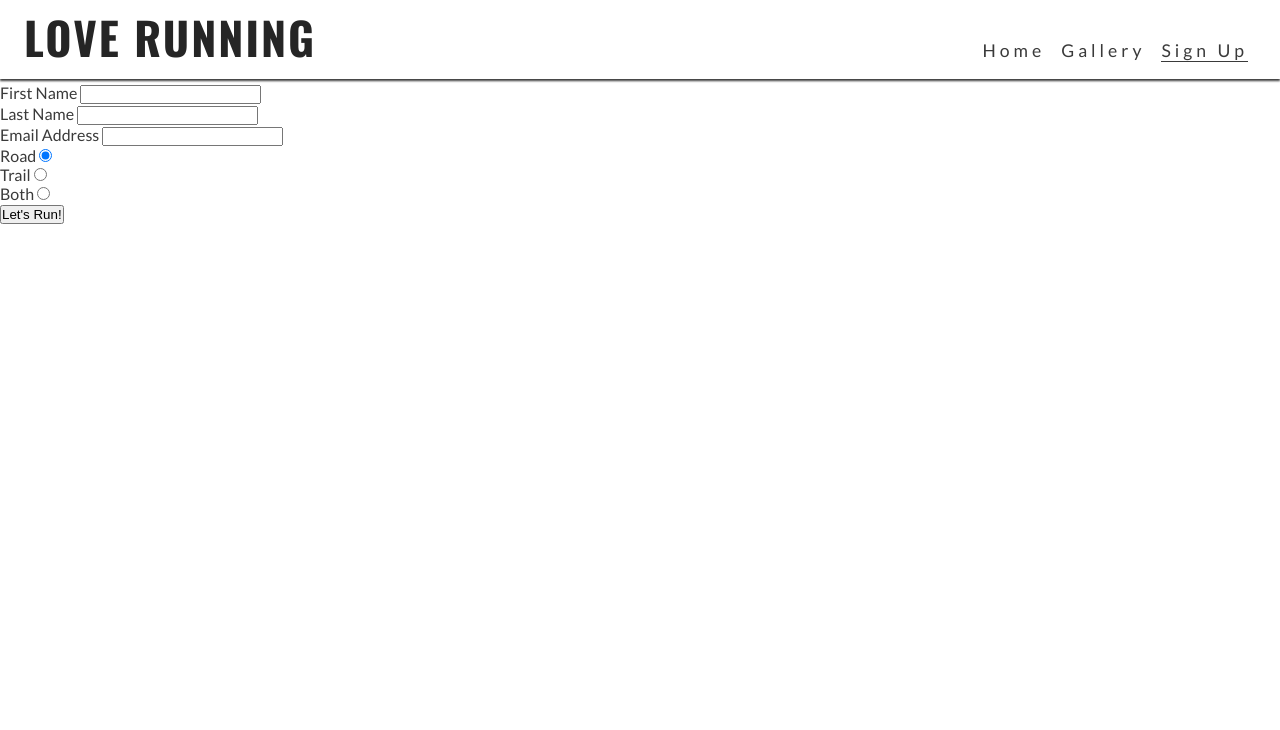
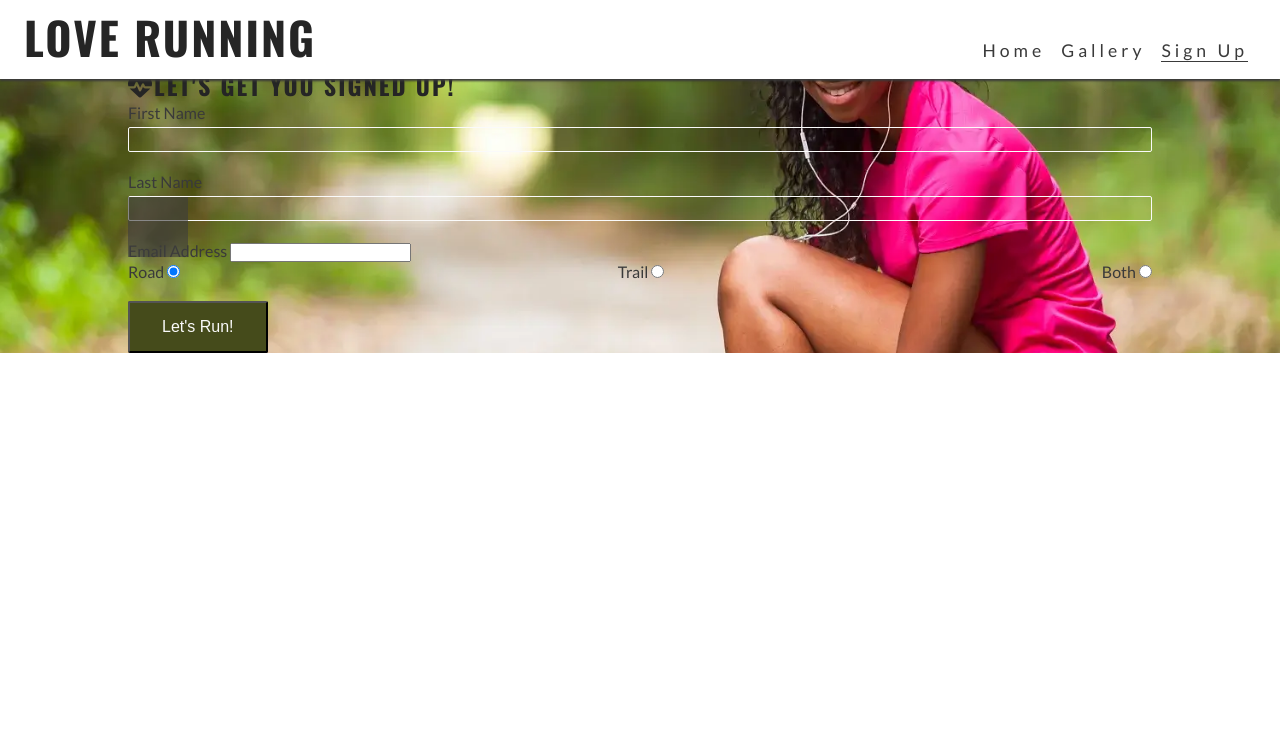
Before and after one commit to Felixiden1987/CLI, a plain HTML site: page signup.html in a window 1280 px wide. Shown: the top 730 px of the page. Drawn offline with nearby package versions, Linux system fonts and the light colour scheme.

Commit message:
changed some code error

```diff
--- a/assets/css/style.css
+++ b/assets/css/style.css
@@ -172,7 +172,52 @@ main {
 #photos {
     line-height: 0;
 }
+/* The Form */
+#signup {
+    background: url('../images/signup-image.webp');
+    background-size: cover;
+    background-position: 75%;
+    padding: 20px 10% 0 10%;
+    flex-grow: 1;
+}
 
+
+#signup-form {
+    color: #ffffff;
+    background-color: rgba(60, 60, 60, .6);
+    padding: 30px;
+
+}
+#signup-form>h2 {
+    color: #fafafa;
+    margin-bottom: 20px;
+}
+
+.join-button {
+    margin-top: 20px;
+    border-radius: 2px;
+    padding: 15px 32px;
+    font-size: 100%;
+    background-color: #454b1b;
+    color: #fafafa;
+
+}
+.radio-buttons {
+    width: 100%;
+    display: flex;
+    justify-content: space-between;
+}
+
+.text-input {
+    background: transparent;
+    color: #fafafa;
+    width: 100%;
+    height: 25px;
+    margin: 5px 0 20px 0;
+    border: 1px solid #fafafa;
+    border-radius: 2px;
+    padding: 0 5px;
+}
 /* Footer */
 #social-networks {
     text-align: center;
@@ -246,10 +291,32 @@ main {
     align-self: flex-end;
 
 }
-/* Galler */
+/* Gallery */
 #photos {
     column-count: 3;
 }
+/* Form */
+#signup {
+    background-position: center;
+    position: relative;
+}
+
+#signup-form {
+    max-width: 400px;
+    position: absolute;
+    left: 10%;
+    top: 150px;
+}
+
+.text-input:hover {
+    border-color: #f16c6b;
+}
+
+.join-button:hover {
+    background-color: #fafafa;
+    color: #454b1b;
+}
+
 }
 
 
```
